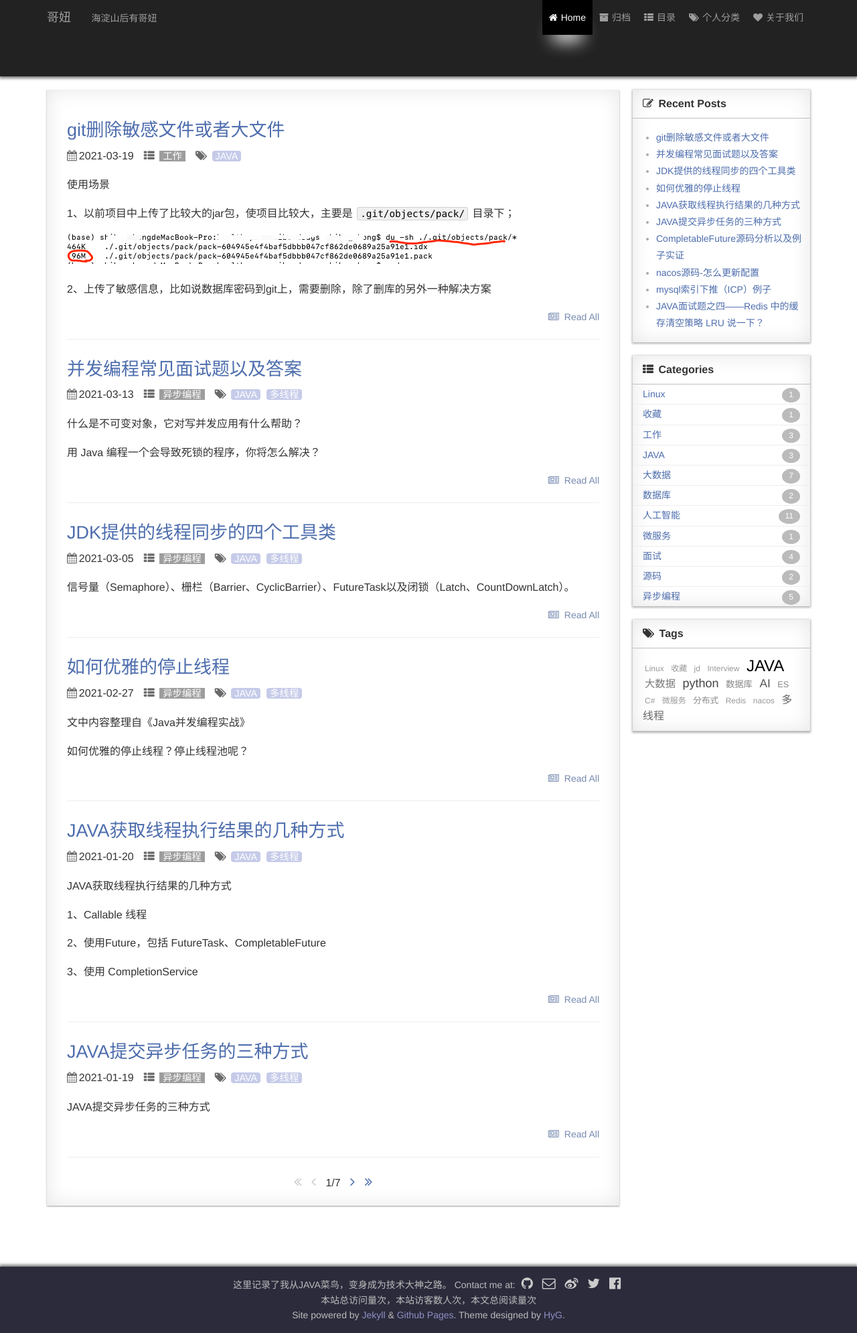
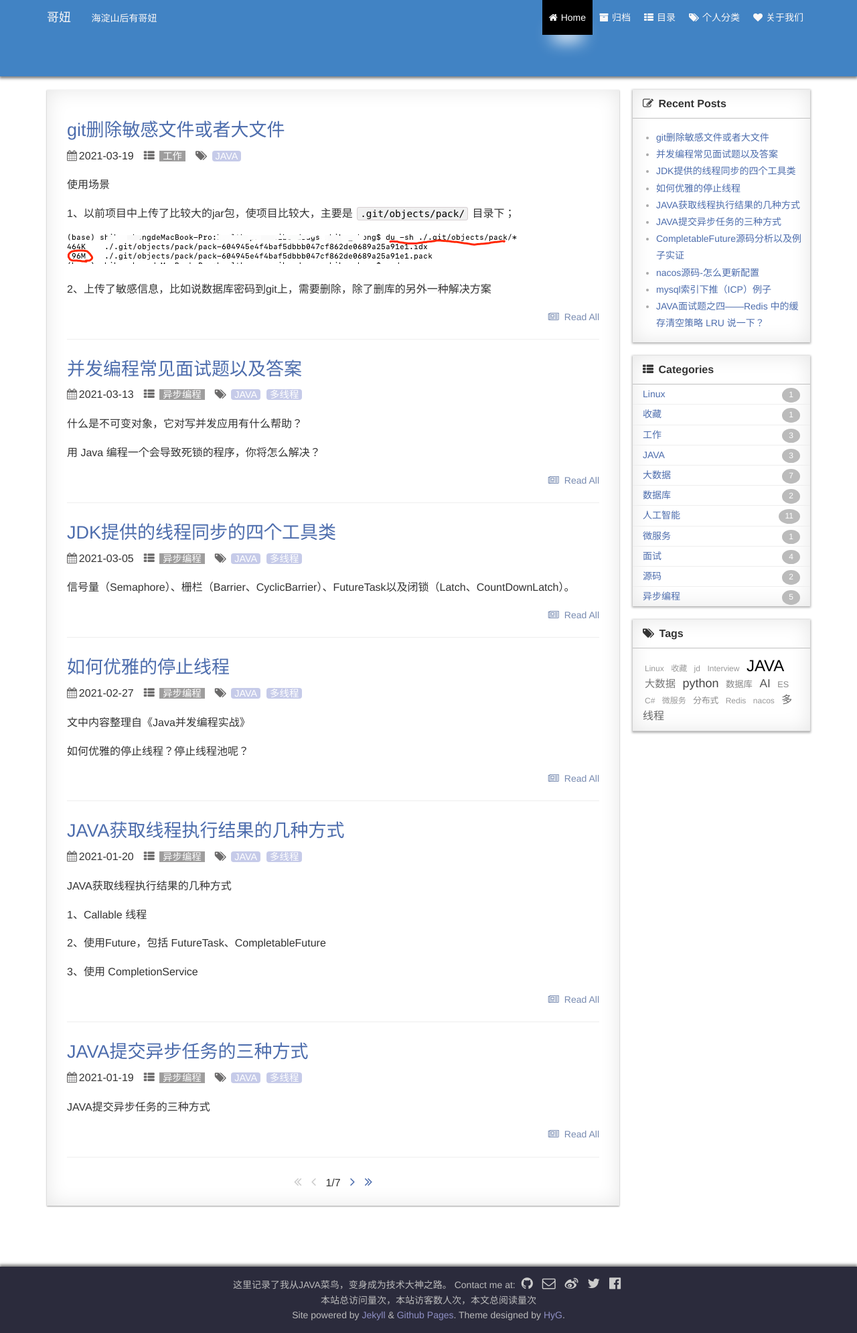
Before and after one commit to prepared48/zhongsb.github.io, a Jekyll site: the page built from index.html, in a window 1280 px wide. Shown: the whole page at 67% size. Built offline with Jekyll 4.4.1, drawn with Linux system fonts in a browser that asks for light colours; the list of posts is cut into pages by our own code; comment, search, counter and statistics services are not loaded; a style sheet for code colours, icons or effects is not loaded.

Commit message:
修改字体颜色和背景色

```diff
--- a/_sass/_header.scss
+++ b/_sass/_header.scss
@@ -1,11 +1,11 @@
 header {
-    background: #222;
+    background: #4183c4;
     height: 114px;
-    color: #9d9d9d;
+    color: #faf7f7;
     box-shadow: 0 2px 4px 1px rgba(0,0,0,0.5);
     margin-bottom: 20px;
     a {
-        color: #9d9d9d;
+        color: #faf7f7;
         -webkit-transition: 0.2s ease;
         transition: 0.2s ease;
         &:hover {
```
